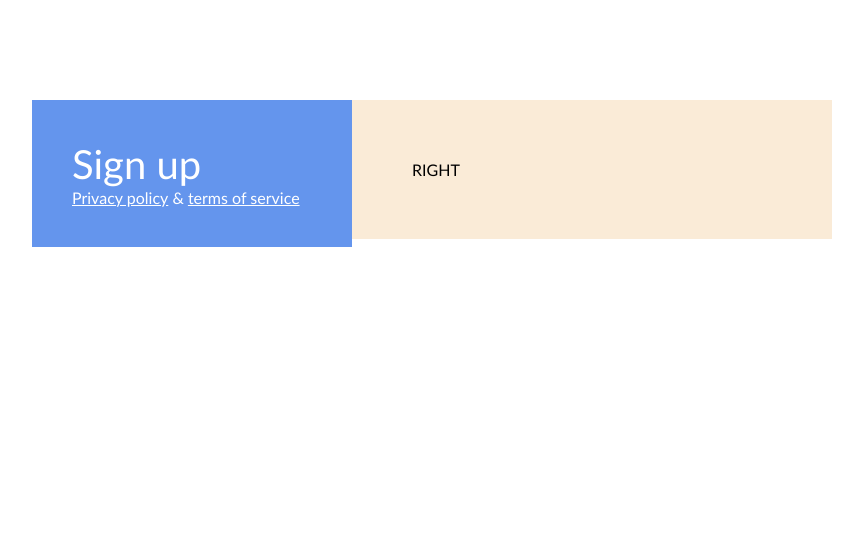
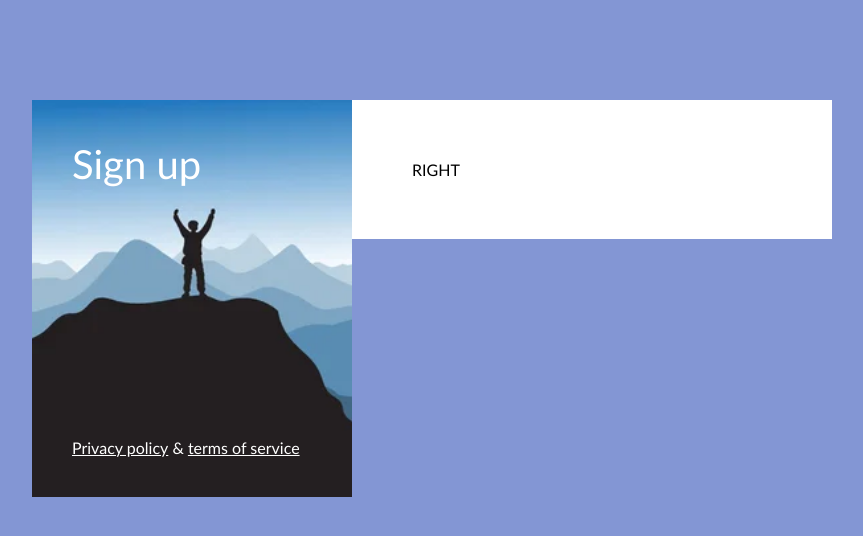
Before and after one commit to AlmiraJasin/5-projektas-Sign-up-page, a website: page index.html in a window 1280 px wide. Shown: the whole page, without its empty margins (208-1071 px from the left). Drawn offline with Linux system fonts and the light colour scheme.

Commit message:
Left column img

```diff
--- a/css/main.css
+++ b/css/main.css
@@ -7,6 +7,7 @@ body * {
 }
 body{
     font-family: 'Gill Sans', 'Gill Sans MT', Calibri, 'Trebuchet MS', sans-serif;
+    background-color: #8396d4;
 }
 .container {
     width: 800px;
@@ -18,11 +19,14 @@ body{
     float: left;
     padding: 40px;
     background-color: cornflowerblue;
-    color: white;
+    background-image: url(../img/Hill.png);
+    background-size: cover;
+    background-position: center;
+    color: #fff;
 }
 .main-title {
     width: 100%;
-    color: white;
+    margin-bottom: 250px;
     font-size: 40px;
     font-weight: normal;
 }
@@ -30,12 +34,12 @@ body{
 
 }
 .bottom-links > .link{
-    color: white;
+    color: #fff;
 }
 
 .right-column {
     width: 60%;
     float: right;
     padding: 60px;
-    background-color: antiquewhite;
+    background-color: #fff;
 }
--- a/index.html
+++ b/index.html
@@ -21,7 +21,7 @@
             <h1 class="main-title">Sign up</h1>
             <footer class="bottom-links">
                 <a href="#" class="link">Privacy policy</a>
-                &
+                &amp;
                 <a href="#" class="link">terms of service</a>
             </footer>
         </div>
```
Also changed, not shown: img/Hill.png (added).
